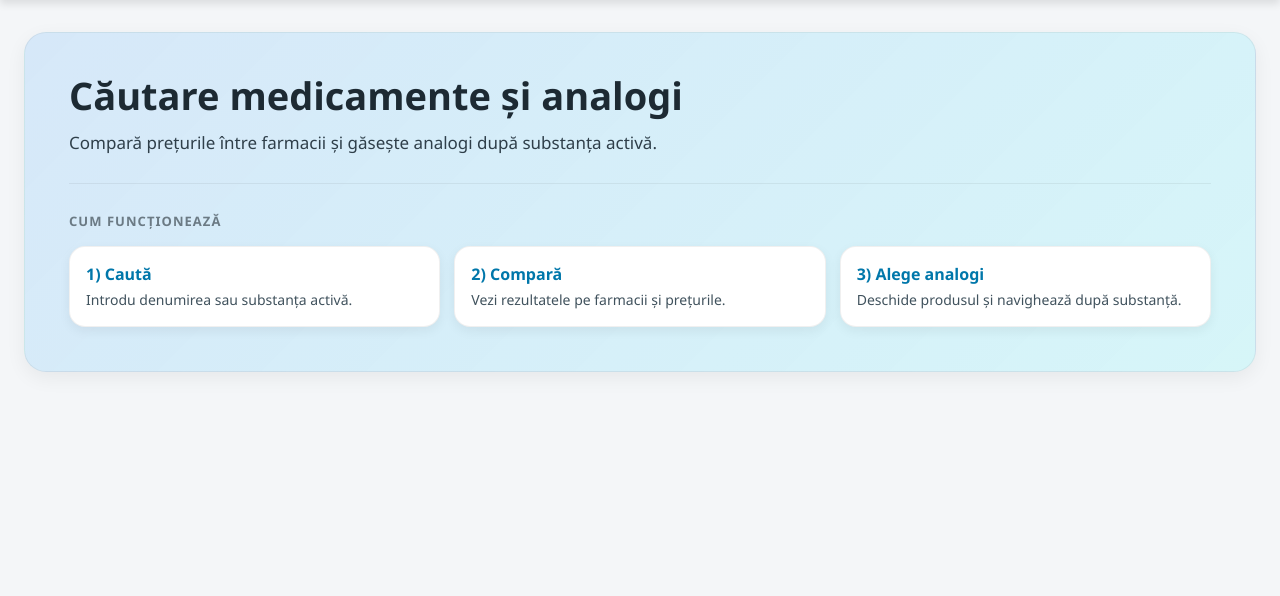
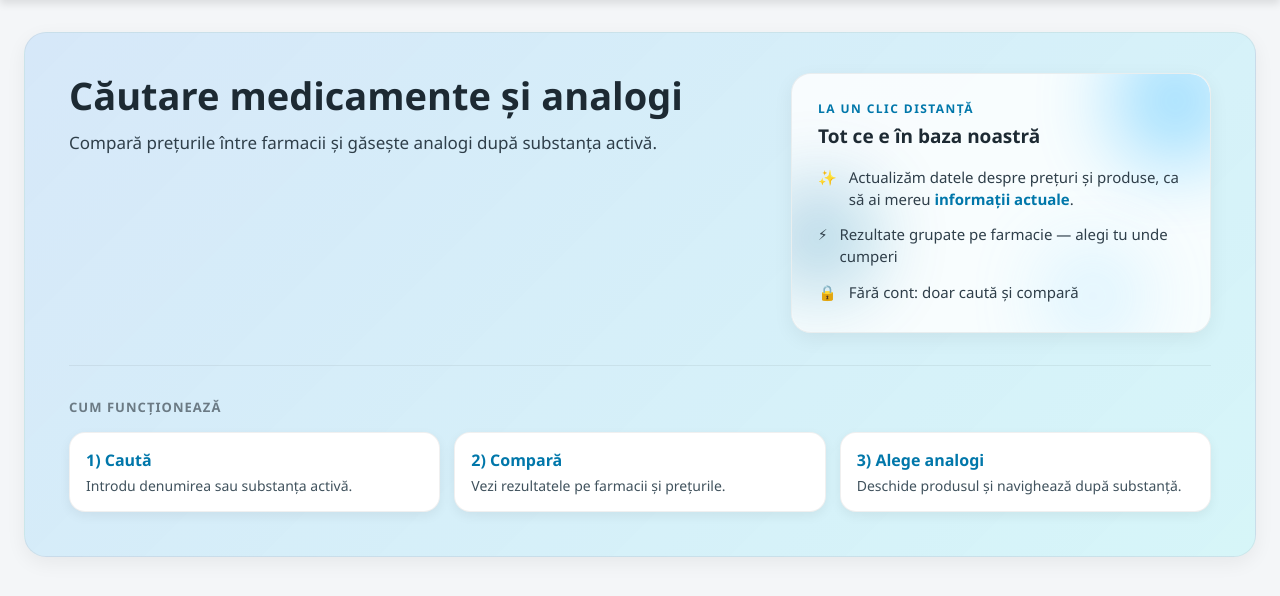
Before and after one commit to CapsamunStepan/MedicineAnalog, a Django app: page / in a window 1280 px wide. Shown: the part 78-674 px from the top of the page. Run offline with Django 5.2, Linux system fonts and the light colour scheme; data that the repository does not hold is empty.

Commit message:
feat: update hero section

```diff
--- a/meds/static/meds/css/styles.css
+++ b/meds/static/meds/css/styles.css
@@ -133,14 +133,167 @@ body {
     box-sizing: border-box;
 }
 
+.hero-top {
+    display: flex;
+    flex-wrap: wrap;
+    align-items: flex-start;
+    gap: 24px 48px;
+    width: 100%;
+}
+
 .hero-intro {
+    flex: 1 1 320px;
+    min-width: 0;
+}
+
+.hero-aside {
+    position: relative;
+    flex: 0 0 auto;
+    width: min(100%, 420px);
+    max-width: 420px;
+    margin-left: auto;
+}
+
+.hero-spotlight {
+    position: relative;
+    padding: 26px 26px 28px;
+    border-radius: 20px;
+    background: color-mix(in srgb, var(--surface) 82%, transparent);
+    border: 1px solid var(--border);
+    box-shadow: var(--shadow-lg);
+    overflow: hidden;
+}
+
+.hero-spotlight-kicker {
+    position: relative;
+    z-index: 1;
+    font-size: 12px;
+    font-weight: 700;
+    letter-spacing: 0.12em;
+    text-transform: uppercase;
+    color: var(--accent-dark);
+    margin: 0 0 8px 0;
+}
+
+.hero-spotlight-title {
+    position: relative;
+    z-index: 1;
+    font-size: 19px;
+    font-weight: 800;
+    color: var(--text-heading);
+    margin: 0 0 18px 0;
+    line-height: 1.25;
+}
+
+.hero-facts {
+    position: relative;
+    z-index: 1;
+    list-style: none;
+    margin: 0;
+    padding: 0;
+}
+
+.hero-facts li {
+    display: flex;
+    gap: 12px;
+    align-items: flex-start;
+    font-size: 15px;
+    line-height: 1.45;
+    color: var(--text-secondary);
+    margin-bottom: 14px;
+}
+
+.hero-facts li:last-child {
+    margin-bottom: 0;
+}
+
+.hero-fact-ico {
     flex-shrink: 0;
+    line-height: 1.4;
+}
+
+.hero-fact-strong {
+    color: var(--accent-dark);
+    font-weight: 700;
+}
+
+.hero-visual {
+    position: absolute;
+    inset: 0;
+    pointer-events: none;
+    overflow: hidden;
+    border-radius: 20px;
+}
+
+.hero-blob {
+    position: absolute;
+    border-radius: 50%;
+    filter: blur(42px);
+    opacity: 0.42;
+}
+
+.hero-blob--a {
+    width: 120px;
+    height: 120px;
+    background: var(--accent);
+    top: -32px;
+    right: -24px;
+    animation: heroBlobFloat 6s ease-in-out infinite;
+}
+
+.hero-blob--b {
+    width: 92px;
+    height: 92px;
+    background: var(--accent-dark);
+    bottom: 16%;
+    left: -24px;
+    animation: heroBlobFloat 7s ease-in-out infinite reverse;
+    animation-delay: -2s;
+}
+
+.hero-blob--c {
+    width: 72px;
+    height: 72px;
+    background: color-mix(in srgb, var(--accent) 55%, var(--surface));
+    bottom: -12px;
+    right: 22%;
+    animation: heroBlobFloat 5.5s ease-in-out infinite;
+    animation-delay: -1s;
+}
+
+@keyframes heroBlobFloat {
+    0%,
+    100% {
+        transform: translate(0, 0) scale(1);
+    }
+    50% {
+        transform: translate(12px, -14px) scale(1.06);
+    }
+}
+
+@media (prefers-reduced-motion: reduce) {
+    .hero-blob {
+        animation: none;
+    }
+}
+
+@media (max-width: 1024px) {
+    .hero-top {
+        gap: 22px 28px;
+    }
+
+    .hero-aside {
+        margin-left: 0;
+        width: 100%;
+        max-width: none;
+    }
 }
 
 .hero-how {
-    margin-top: 28px;
-    padding-top: 28px;
+    margin-top: 32px;
+    padding-top: 32px;
     border-top: 1px solid var(--border);
+    width: 100%;
 }
 
 .hero-how-heading {
--- a/meds/templates/meds/home.html
+++ b/meds/templates/meds/home.html
@@ -30,6 +30,7 @@
     {% if not query %}
         <section class="hero">
             <div class="hero-content">
+                <div class="hero-top">
                     <div class="hero-intro">
                         <h1>Căutare medicamente și analogi</h1>
                         <p class="hero-subtitle">
@@ -48,6 +49,39 @@
                                 </div>
                             </div>
                         {% endif %}
+                    </div>
+
+                    <aside class="hero-aside" aria-label="Statistici rapide">
+                        <div class="hero-spotlight">
+                            <div class="hero-visual" aria-hidden="true">
+                                <span class="hero-blob hero-blob--a"></span>
+                                <span class="hero-blob hero-blob--b"></span>
+                                <span class="hero-blob hero-blob--c"></span>
+                            </div>
+                            <p class="hero-spotlight-kicker">La un clic distanță</p>
+                            <h3 class="hero-spotlight-title">Tot ce e în baza noastră</h3>
+                            <ul class="hero-facts">
+                                <li>
+                                    <span class="hero-fact-ico" aria-hidden="true">✨</span>
+                                    <span>Actualizăm datele despre prețuri și produse, ca să ai mereu <strong class="hero-fact-strong">informații actuale</strong>.</span>
+                                </li>
+                                {% if landing.substance_count %}
+                                <li>
+                                    <span class="hero-fact-ico" aria-hidden="true">🧬</span>
+                                    <span><strong class="hero-fact-strong">{{ landing.substance_count }}</strong> substanțe active diferite</span>
+                                </li>
+                                {% endif %}
+                                <li>
+                                    <span class="hero-fact-ico" aria-hidden="true">⚡</span>
+                                    <span>Rezultate grupate pe farmacie — alegi tu unde cumperi</span>
+                                </li>
+                                <li>
+                                    <span class="hero-fact-ico" aria-hidden="true">🔒</span>
+                                    <span>Fără cont: doar caută și compară</span>
+                                </li>
+                            </ul>
+                        </div>
+                    </aside>
                 </div>
 
                 <div class="hero-how">
--- a/meds/views.py
+++ b/meds/views.py
@@ -66,10 +66,19 @@ def home(request):
             .order_by("-cnt")[:8]
         )
 
+        substance_count = (
+            Medicine.objects.exclude(active_ingredient__isnull=True)
+            .exclude(active_ingredient__exact="")
+            .values("active_ingredient")
+            .distinct()
+            .count()
+        )
+
         landing = {
             "total_medicines": total_medicines,
             "total_pharmacies": total_pharmacies,
             "popular_ingredients": popular_ingredients,
+            "substance_count": substance_count,
         }
 
     all_medicines = sorted(
```
Also changed, not shown: 1 other file. Lines whose indentation alone changed are shown as unchanged.
